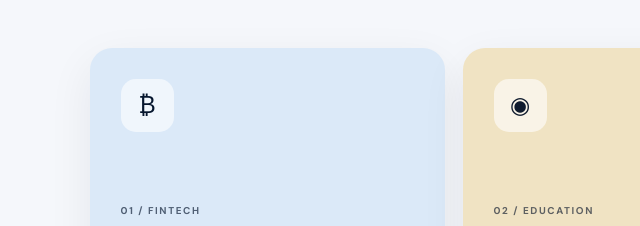
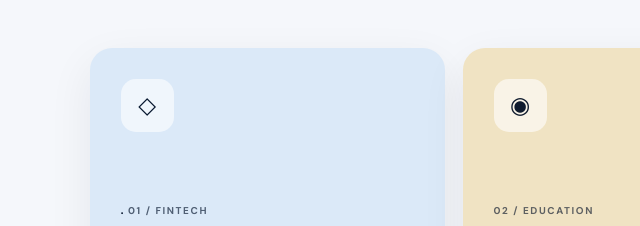
Before and after one commit to josuesmithmichael-rgb/cidufe-cftg, a plain HTML site: page index.html in a window 1280 px wide. Shown: the part 1292-1518 px from the top of the page, 0-640 px from the left. Drawn offline with Linux system fonts and the light colour scheme.

Commit message:
Update index.html

```diff
--- a/index.html
+++ b/index.html
@@ -93,7 +93,7 @@
 
   <div class="cards three">
     <article class="feature-card blue-card">
-      <div class="feature-icon">₿</div>
+      <div class="feature-icon">◇</div>.
       <small>01 / FINTECH</small>
       <h3>Financial Technology</h3>
       <p>Developing digital tools that can make financial information clearer, more organized and more useful.</p>
```
